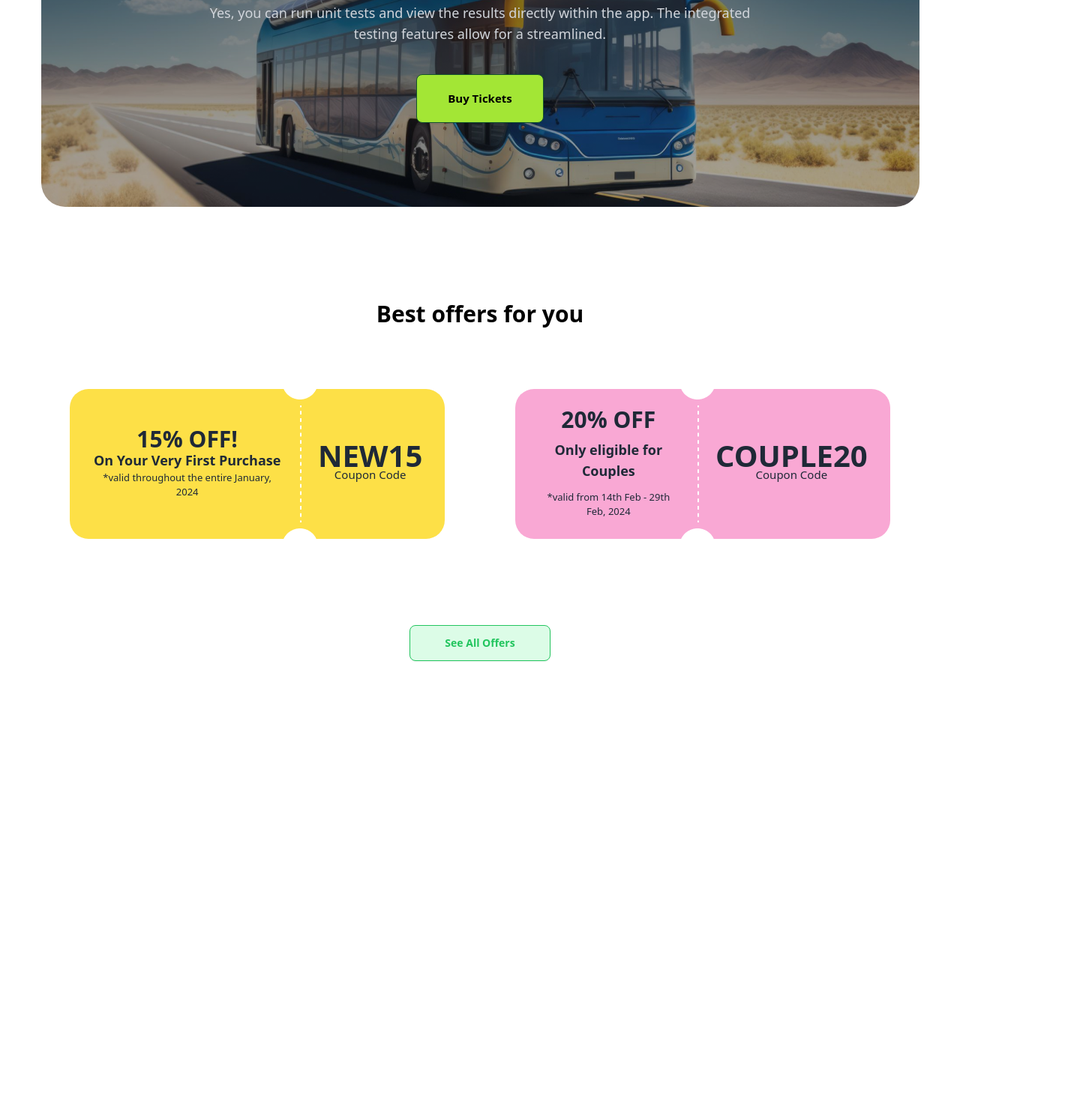
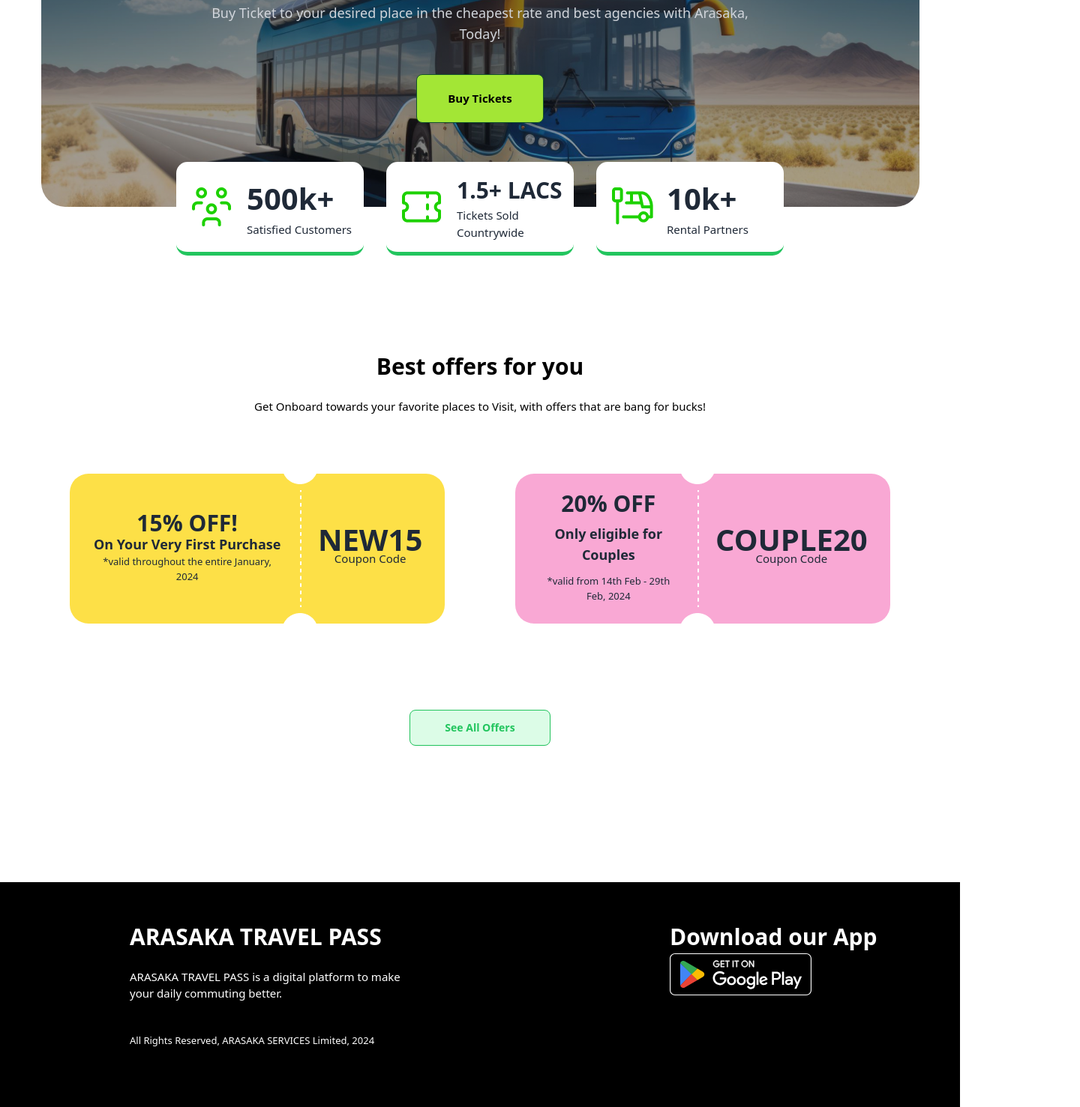
Before and after one commit to Mahim2000/B9A5-ArasakaTravelPass, a plain HTML site: page index.html in a window 1280 px wide. Shown: the part 484-1961 px from the top of the page at 75% size, 1440 px wide, since content can reach past the window. Before the commit the page ends 1548 px from the top, so only its background shows below. Drawn offline with nearby package versions, Linux system fonts and the light colour scheme.

Commit message:
Finished Footer

```diff
--- a/index.html
+++ b/index.html
@@ -90,7 +90,7 @@
               <span class="mt-8 mb-6 text-4xl lg:text-5xl font-bold text-gray-100">End-to-End Travel with</span>
               <h2 class="mt-8 mb-6 text-4xl lg:text-6xl font-bold text-green-600">ARASAKA PARIBAHAN</h2>
               <p class="max-w-3xl mx-auto mb-10 text-lg text-gray-300">
-                Yes, you can run unit tests and view the results directly within the app. The integrated testing features allow for a streamlined.
+                Buy Ticket to your desired place in the cheapest rate and best agencies with Arasaka, Today!
               </p>
               <a class="btn w-[170px] h-[65px] px-[30px] py-[16px] border-green-900 bg-lime-400 hover:bg-lime-500 focus:bg-lime-500 text-black text-[15px]">Buy Tickets</a>
               </div>
@@ -99,12 +99,43 @@
         </div>
       </div>
     </section>
-      <!-- Banner End -->
+    <!-- Banner End -->
 
+    <!-- Banner Card Start -->
+    <section class="flex justify-center -bottom-[25px]">
+      <div class="flex absolute -bottom-[25px]">
+        <div
+            class="lg:w-[250px] py-[15px] lg:mx-[15px] bg-white rounded-[15px] flex items-center border-b-green-500 border-b-[5px]">
+            <img class="mx-[15px]" src="images/icons/people.png" alt="">
+            <div>
+                <h1 class="text-[40px] font-bold text-left">500k+</h1>
+                <p class="text-left text-[15px]">Satisfied Customers</p>
+            </div>
+        </div>
+        <div
+            class="lg:w-[250px] py-[15px] lg:mx-[15px] bg-white rounded-[15px] flex items-center border-b-green-500 border-b-[5px]">
+            <img class="mx-[15px]" src="images/icons/ticket-cupon.png" alt="">
+            <div>
+                <h1 class="text-[30px] font-bold text-left">1.5+ LACS</h1>
+                <p class="text-left text-[15px]">Tickets Sold Countrywide</p>
+            </div>
+        </div>
+        <div
+            class="lg:w-[250px] py-[15px] lg:mx-[15px] bg-white rounded-[15px] flex items-center border-b-green-500 border-b-[5px]">
+            <img class="mx-[15px]" src="images/icons/stoppage.png" alt="">
+            <div>
+                <h1 class="text-[40px] font-bold text-left">10k+</h1>
+                <p class="text-left text-[15px]">Rental Partners</p>
+            </div>
+        </div>
+      </div>
+    </section>
+    <!-- Banner Card End -->
 
     <!-- Coupon Start -->
     <section class="my-[120px]">
-      <h2 class="text-[30px] font-bold text-black text-center my-[48px]">Best offers for you</h2>
+      <h2 class="text-[30px] font-bold text-black text-center pt-[70px] mb-[20px]">Best offers for you</h2>
+      <p class="text-[15px] text-black text-center mb-[48px]">Get Onboard towards your favorite places to Visit, with offers that are bang for bucks!</p>
 
       <!-- Coupon Container -->
       <div class="lg:flex justify-evenly">
@@ -157,20 +188,30 @@
 
   <!-- MAIN START -->
 
-    <!-- Bus Route Start -->
-
-    <!-- Bus Route End -->
-
-
-    <!-- Payment Start -->
-
-    <!-- Payment End -->
-
   <!-- MAIN END -->
 
 
   <!-- FOOTER START -->
+  <footer class="bg-black">
+    <section class="lg:w-[1440px] lg:h-[300px]">
+      <div class=" flex justify-around">
 
+        <div class="lg:w-[374px] pt-[50px]">
+          <h1 class="text-white font-bold text-[30px]">ARASAKA TRAVEL PASS</h1>
+          <p class="text-white text-[15px] mt-[20px] mb-[10px]">ARASAKA TRAVEL PASS is a digital platform to make your daily commuting better.</p>
+          <br>
+          <p class="text-white text-[13px] mt-[8px] mb-[10px]">All Rights Reserved, ARASAKA SERVICES Limited, 2024</p>
+        </div>
+
+        <div class="lg:w-[374px] pt-[50px] items-end">
+          <h1 class="text-white font-bold text-[30px]">Download our App</h1>
+          <img src="images/icons/playstore-wide.svg" alt="">
+        </div>
+
+      </div>
+
+    </section>
+  </footer>
   <!-- FOOTER END -->
 
 
```
Also changed, not shown: success.html (deleted, +0 -12 lines).
